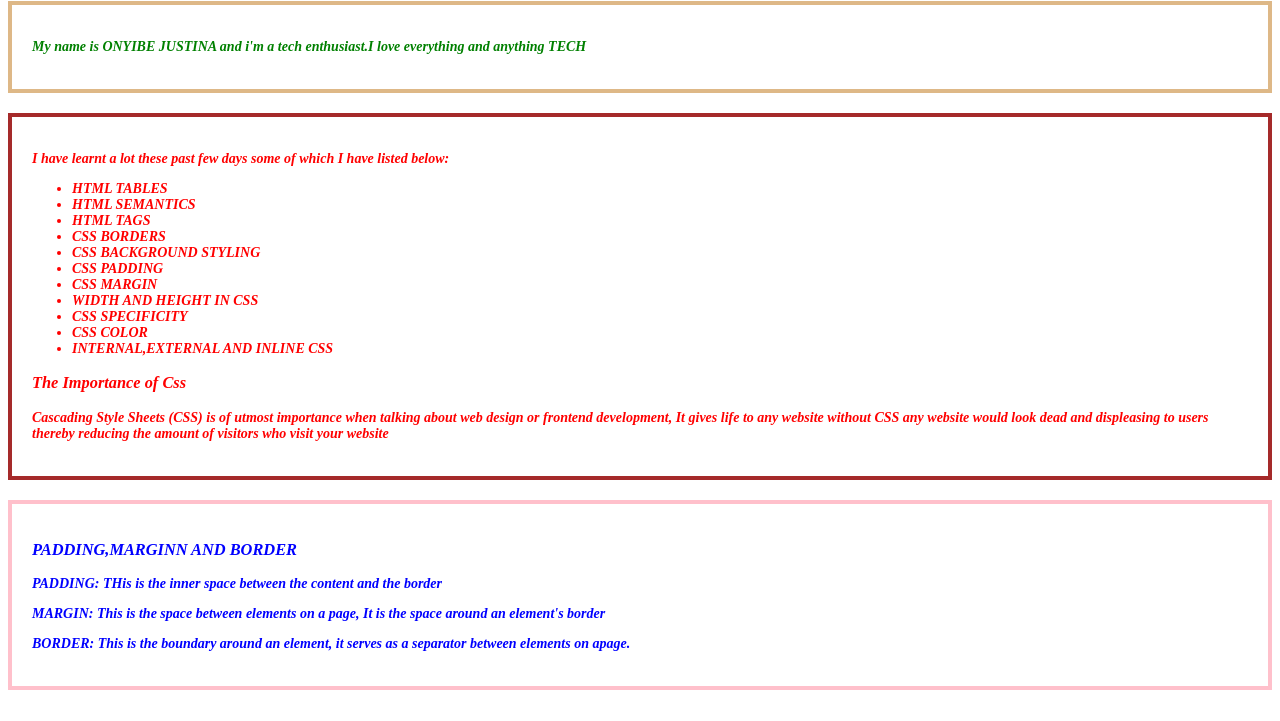
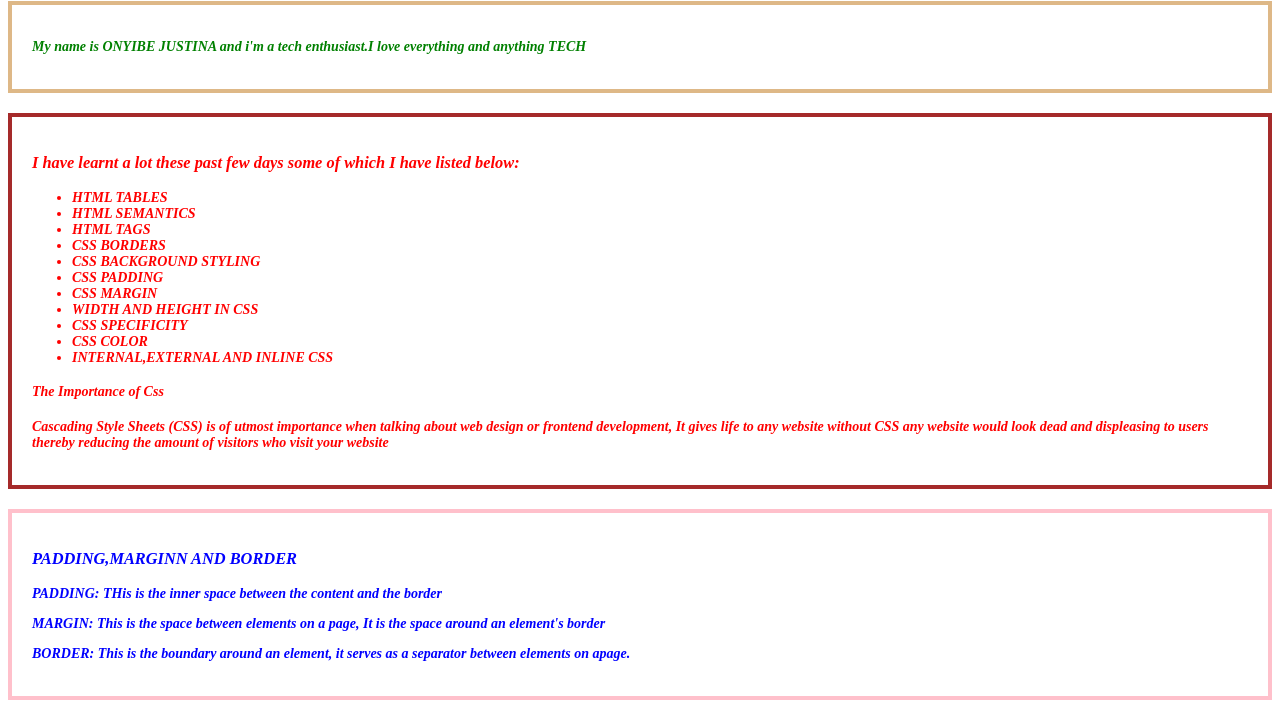
Before and after one commit to NICKY-TECH/STUTERN, a plain HTML site: page css-two/index.html in a window 1280 px wide. Shown: the part 79-800 px from the top of the page. Drawn offline with Linux system fonts and the light colour scheme.

Commit message:
Add heading tags for headings

```diff
--- a/css-two/index.html
+++ b/css-two/index.html
@@ -16,7 +16,7 @@
     <section class="second">
         <!-- <h2>Second section</h2> -->
         <b><i>
-           <p> I have learnt a lot these past few days some of which I have listed below:</p>
+           <h3> I have learnt a lot these past few days some of which I have listed below:</h3>
             <ul>
                 <li>HTML TABLES</li>
                 <li>HTML SEMANTICS</li>
@@ -32,7 +32,7 @@
             </ul>
 
 
-        <h3>The Importance of Css</h3>
+        <h4>The Importance of Css</h4>
         <p>Cascading Style Sheets (CSS) is of utmost importance when talking about web design or frontend development, It gives life to any website without CSS any website would look dead and displeasing to users thereby reducing the amount of visitors who visit your website</p>
         </i></b>
     </section>
```
